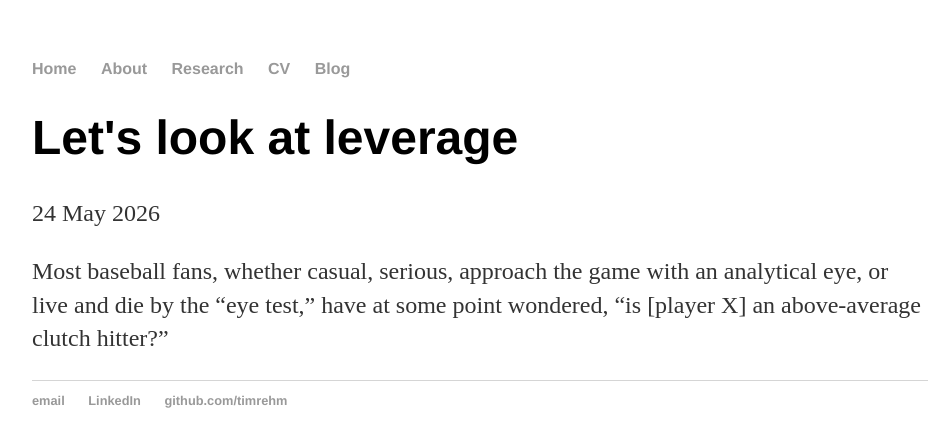
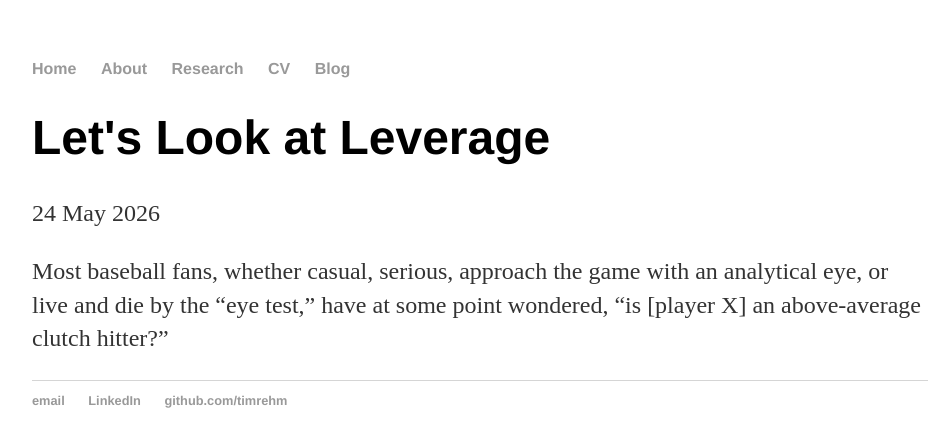
Before and after one commit to timrehm/timrehm.github.io, a Jekyll site: the page built from _posts/2026-5-24-leverage.md, in a window 1280 px wide. Shown: the top 447 px of the page, without its empty margins (160-1112 px from the left). Built offline with Jekyll 4.4.1, drawn with Linux system fonts in a browser that asks for light colours.

```diff
--- a/_posts/2026-5-24-leverage.md
+++ b/_posts/2026-5-24-leverage.md
@@ -1,6 +1,6 @@
 ---
 layout: post
-title: "Let's look at leverage"
+title: "Let's Look at Leverage"
 date: 2026-05-24
 ---
 
```
